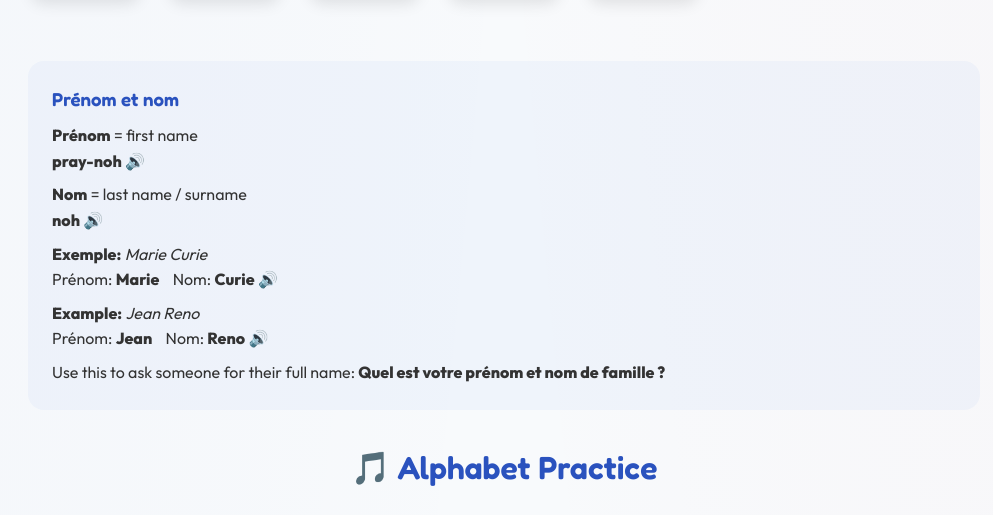
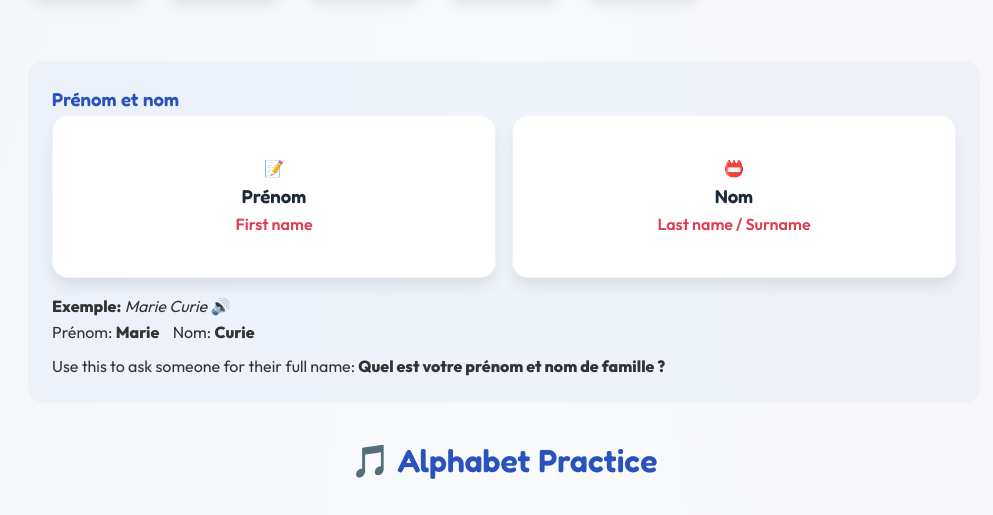
Before and after one commit to radhika-2282/demo, a plain HTML site: page lesson1.html in a window 1280 px wide. Shown: the part 6922-7437 px from the top of the page, without its empty margins (136-1129 px from the left). Drawn offline with nearby package versions, Linux system fonts and the light colour scheme.

Commit message:
Update vocab-card buttons

```diff
--- a/lesson1.html
+++ b/lesson1.html
@@ -472,23 +472,22 @@
 
         <section style="padding: 1.5rem; background: rgba(var(--primary-blue-rgb, 74, 144, 226), 0.05); border-radius: 16px; margin-bottom: 2rem;">
             <h3 style="margin-top: 0; color: var(--primary-blue);">Prénom et nom</h3>
-            <p style="margin: 0.5rem 0 0.5rem; color: #333;">
-                <strong>Prénom</strong> = first name<br>
-                <strong>pray-noh</strong> <span style="color: var(--primary-blue); cursor: pointer;" onclick="speak('Prénom')">🔊</span>
-            </p>
-            <p style="margin: 0.5rem 0 0.5rem; color: #333;">
-                <strong>Nom</strong> = last name / surname<br>
-                <strong>noh</strong> <span style="color: var(--primary-blue); cursor: pointer;" onclick="speak('Nom')">🔊</span>
-            </p>
+            <div style="display: grid; grid-template-columns: repeat(auto-fit, minmax(200px, 1fr)); gap: 1rem; margin-bottom: 1rem;">
+                <div class="vocab-card" onclick="speak('Prénom')">
+                    <div class="vocab-image">📝</div>
+                    <h3>Prénom</h3>
+                    <p class="translation">First name</p>
+                </div>
+                <div class="vocab-card" onclick="speak('Nom')">
+                    <div class="vocab-image">📛</div>
+                    <h3>Nom</h3>
+                    <p class="translation">Last name / Surname</p>
+                </div>
+            </div>
             <p style="margin: 0.5rem 0 0; color: #333;">
-                <strong>Exemple:</strong> <em>Marie Curie</em><br>
+                <strong>Exemple:</strong> <em>Marie Curie</em>
+                <span style="color: var(--primary-blue); cursor: pointer;" onclick="speak('Marie Curie')">🔊</span><br>
                 Prénom: <strong>Marie</strong> &nbsp;&nbsp; Nom: <strong>Curie</strong>
-                <span style="color: var(--primary-blue); cursor: pointer;" onclick="speak('Marie Curie')">🔊</span>
-            </p>
-            <p style="margin: 0.5rem 0 0; color: #333;">
-                <strong>Example:</strong> <em>Jean Reno</em><br>
-                Prénom: <strong>Jean</strong> &nbsp;&nbsp; Nom: <strong>Reno</strong>
-                <span style="color: var(--primary-blue); cursor: pointer;" onclick="speak('Jean Reno')">🔊</span>
             </p>
             <p style="margin: 0.5rem 0 0; color: #333;">
                 Use this to ask someone for their full name: <strong>Quel est votre prénom et nom de famille ?</strong>
```
